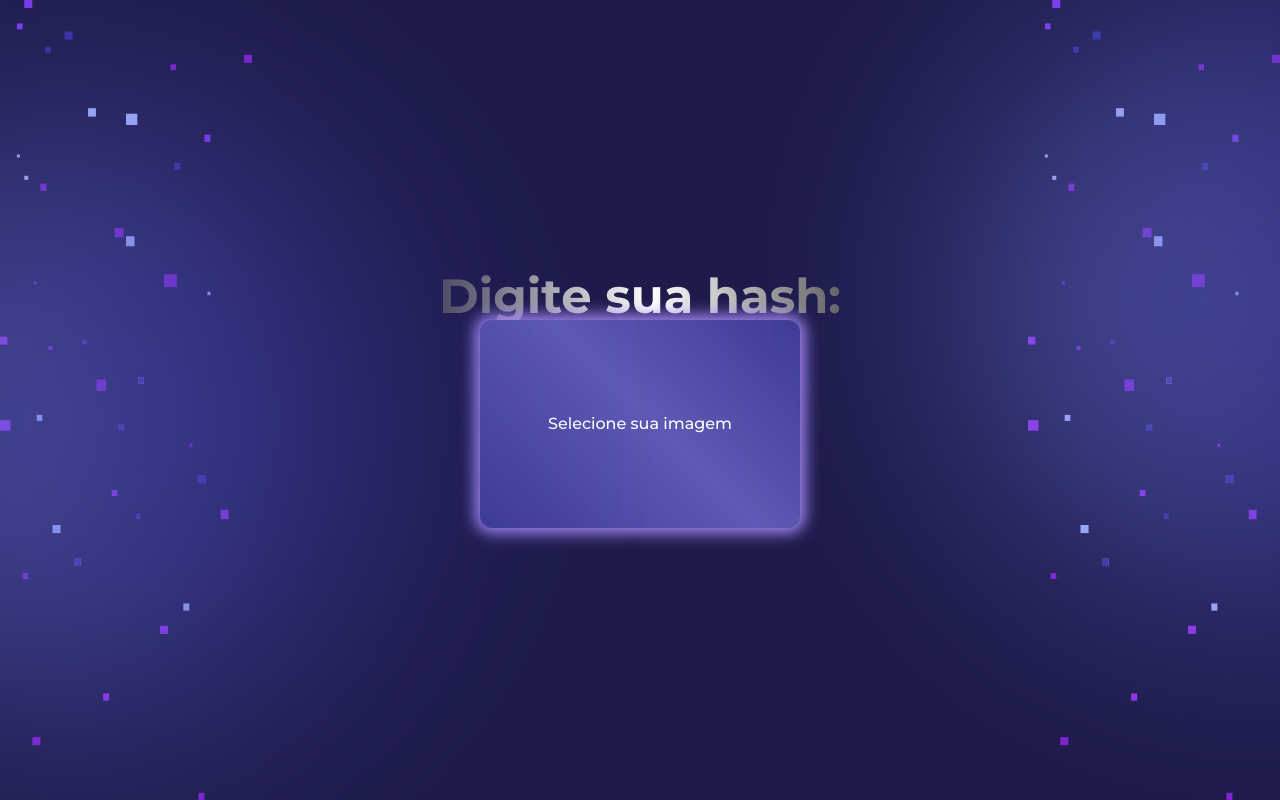
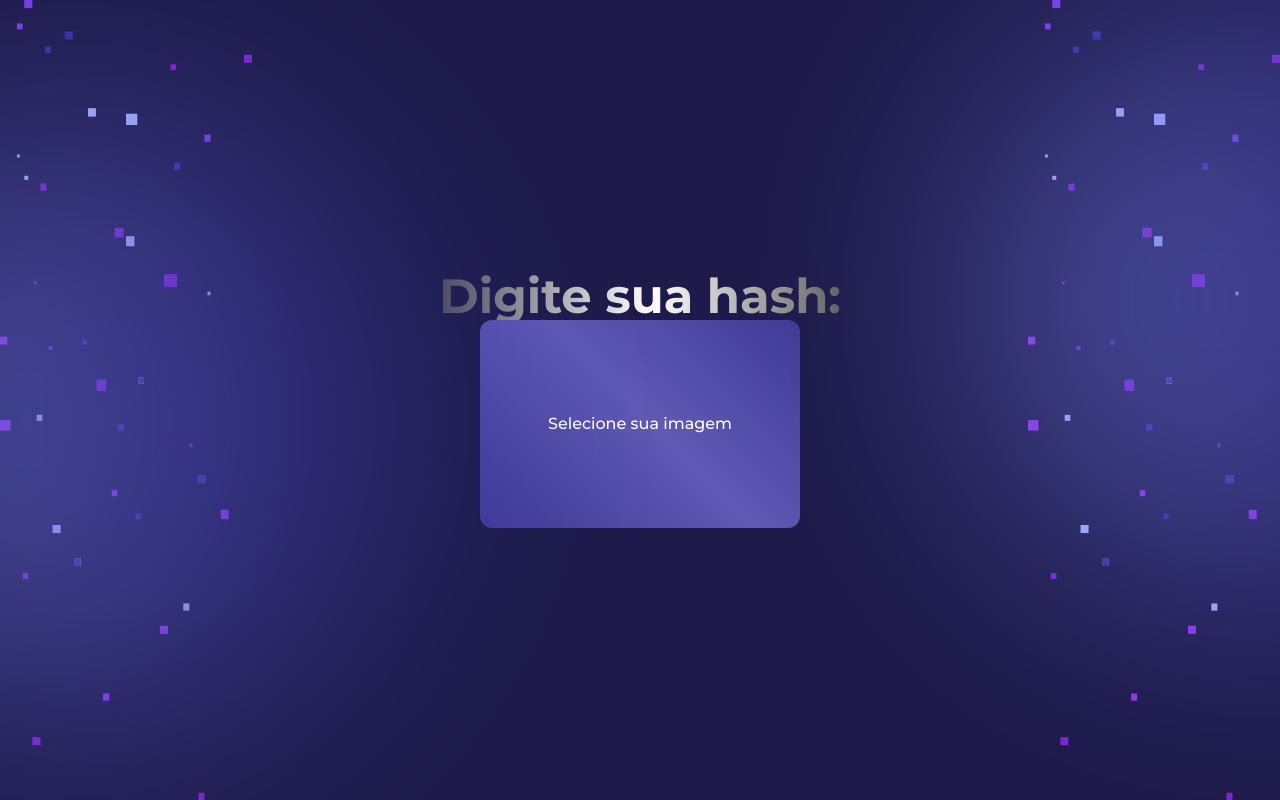
Before and after one commit to Guilherme-Matosoli/gambi-cloud-client, a Next.js app: page /upload in a window 1280 px wide. Shown: the top 800 px of the page. Built offline with nearby package versions, Linux system fonts and the light colour scheme.

Commit message:
extract box shadow from input background :boom:

```diff
--- a/src/app/globals.css
+++ b/src/app/globals.css
@@ -36,7 +36,10 @@
 
 .gradient-background {
   background-image: linear-gradient(45deg, rgba(98, 98, 98, 0.2) 0%, rgba(255, 255, 255, 0.2) 53%, rgba(98, 98, 98, 0.2) 100%);
-  box-shadow: 0 0 15px 5px #a78bfa;
+}
+
+.hover-input:hover {
+  box-shadow: 0 0 15px 3px #a78bfa;
 }
 
 .image-drop {
```
